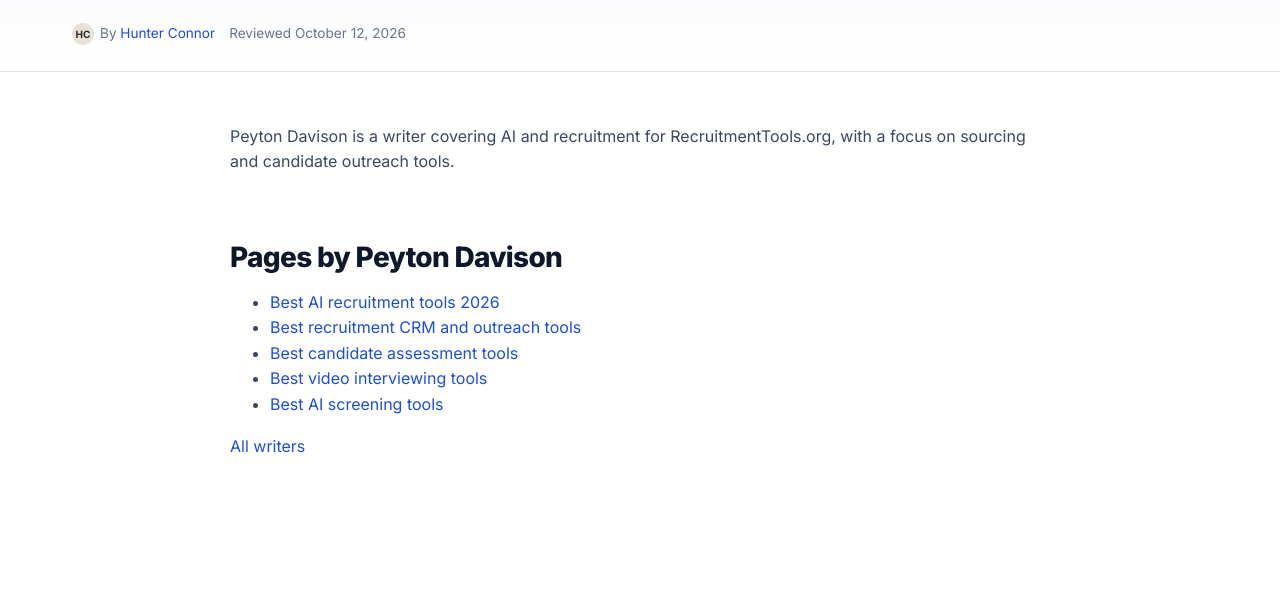
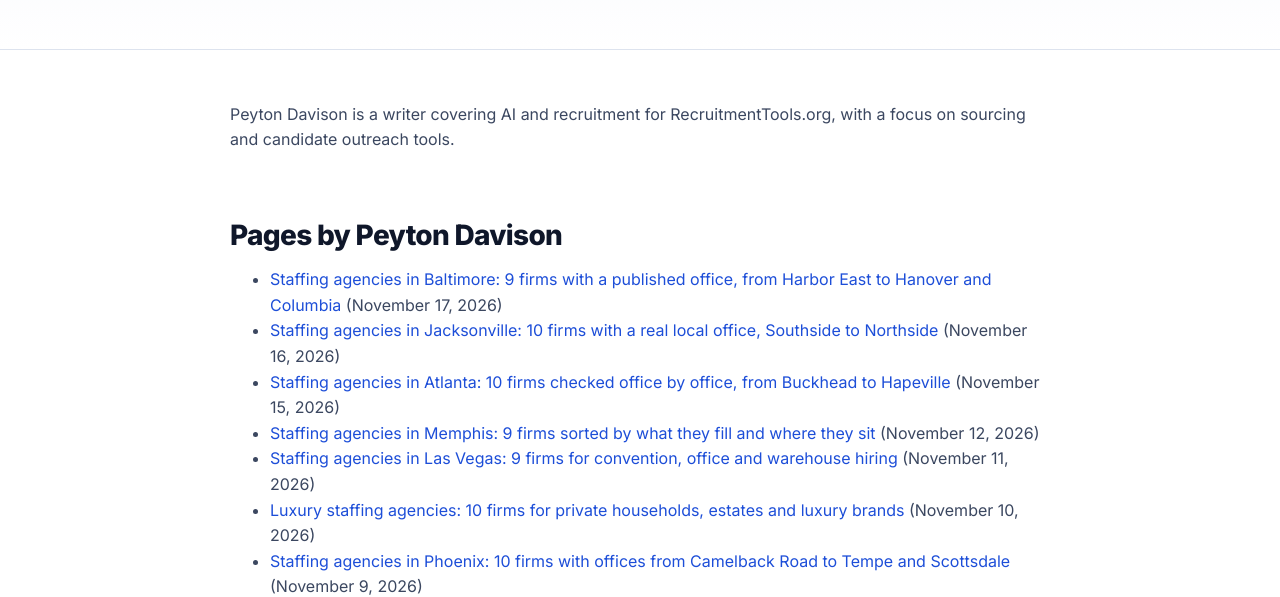
Before and after one commit to SourcingBench/recruitmenttools-org, an Astro site: page /authors/peyton-davison in a window 1280 px wide. Shown: the part 211-808 px from the top of the page. Built offline with nearby package versions, Linux system fonts and the light colour scheme; Astro itself is replaced by a stand-in of ours.

Commit message:
Fix writer pages: drop stray byline, list all articles newest first (#34)
Co-authored-by: Devin AI <158243242+devin-ai-integration[bot]@users.noreply.github.com>

```diff
--- a/src/components/PageHead.astro
+++ b/src/components/PageHead.astro
@@ -2,7 +2,7 @@
 import WriterByline from './WriterByline.astro';
 import { fmtDate, LAST_REVIEWED, AUTHOR_NAME } from '../data/site';
 import Logo from './Logo.astro';
-const { title, lead, crumbs = [], updated = LAST_REVIEWED, eyebrow = null, logo = null } = Astro.props;
+const { title, lead, crumbs = [], updated = LAST_REVIEWED, eyebrow = null, logo = null, byline = true } = Astro.props;
 ---
 <div class="pagehead">
   <div class="wrap">
@@ -10,6 +10,6 @@ const { title, lead, crumbs = [], updated = LAST_REVIEWED, eyebrow = null, logo
     {eyebrow && <div class="eyebrow">{eyebrow}</div>}
     {logo ? <div class="with-logo"><Logo slug={logo.slug} name={logo.name} class="lg" /><h1>{title}</h1></div> : <h1>{title}</h1>}
     {lead && <p class="lead">{lead}</p>}
-    <div class="byline"><span><WriterByline /></span><span>Reviewed {fmtDate(updated)}</span></div>
+    {byline && <div class="byline"><span><WriterByline /></span><span>Reviewed {fmtDate(updated)}</span></div>}
   </div>
 </div>
--- a/src/pages/authors/[slug].astro
+++ b/src/pages/authors/[slug].astro
@@ -1,22 +1,29 @@
 ---
 import Base from '../../layouts/Base.astro';
 import PageHead from '../../components/PageHead.astro';
-import { SITE_URL } from '../../data/site';
+import { SITE_URL, fmtDate } from '../../data/site';
 import categories from '../../data/categories.json';
 import stacks from '../../data/stacks.json';
+import agencies from '../../data/agencies.json';
+import compare from '../../data/compare.json';
+import switching from '../../data/switching.json';
+import definitions from '../../data/definitions.json';
+import roundups from '../../data/roundups.json';
+import tools from '../../data/tools.json';
 import { WRITERS, writerFor, personLd } from '../../data/writers';
-const ALL = [{ path: '/best-recruitment-tools/', name: 'Best recruitment tools 2026' }, { path: '/best-ai-recruitment-tools/', name: 'Best AI recruitment tools 2026' }, ...categories.map((c) => ({ path: `/categories/${c.slug}/`, name: `Best ${c.plural}` })), ...stacks.map((s) => ({ path: `/stacks/${s.slug}/`, name: s.title }))];
+const tn = Object.fromEntries(tools.map((t) => [t.slug, t.name]));
+const ALL = [{ path: '/best-recruitment-tools/', name: 'Best recruitment tools 2026' }, { path: '/best-ai-recruitment-tools/', name: 'Best AI recruitment tools 2026' }, ...categories.map((c) => ({ path: `/categories/${c.slug}/`, name: `Best ${c.plural}` })), ...stacks.map((s) => ({ path: `/stacks/${s.slug}/`, name: s.title })), ...(agencies as any[]).map((x) => ({ path: `/agencies/${x.slug}/`, name: x.h1, date: x.date ?? x.updated })), ...(compare as any[]).map((x) => ({ path: `/compare/${x.a}-vs-${x.b}/`, name: `${tn[x.a]} vs ${tn[x.b]}`, date: x.date ?? x.updated })), ...(switching as any[]).map((x) => ({ path: `/switching/${x.slug}/`, name: x.title, date: x.date ?? x.updated })), ...(definitions as any[]).map((x) => ({ path: `/what-is/${x.slug}/`, name: x.question, date: x.date ?? x.updated })), ...(roundups as any[]).map((x) => ({ path: `/this-week/${x.slug}/`, name: x.title, date: x.date ?? x.updated })), ...tools.map((t) => ({ path: `/tools/${t.slug}/`, name: `${t.name} review` }))] as { path: string; name: string; date?: string }[];
 export function getStaticPaths() { return WRITERS.map((w) => ({ params: { slug: w.slug }, props: { w } })); }
 const { w } = Astro.props as any;
-const mine = ALL.filter((p) => writerFor(p.path).slug === w.slug);
+const mine = ALL.filter((p) => writerFor(p.path).slug === w.slug).sort((x, y) => (y.date ?? '').localeCompare(x.date ?? ''));
 const schema = [{ '@context': 'https://schema.org', '@type': 'ProfilePage', mainEntity: { ...personLd(w), description: w.bio } }];
 ---
 <Base title={`${w.name}, Writer | RecruitmentTools.org`} description={w.bio} schema={schema}>
-  <PageHead title={w.name} crumbs={[{ name: 'Home', path: '/' }, { name: 'Writers', path: '/authors/' }, { name: w.name, path: `/authors/${w.slug}/` }]} />
+  <PageHead byline={false} title={w.name} crumbs={[{ name: 'Home', path: '/' }, { name: 'Writers', path: '/authors/' }, { name: w.name, path: `/authors/${w.slug}/` }]} />
   <div class="wrap single narrow">
       <p>{w.bio}</p>
       <h2>Pages by {w.name}</h2>
-      <ul>{mine.map((m) => <li><a href={m.path}>{m.name}</a></li>)}</ul>
+      <ul>{mine.map((m) => <li><a href={m.path}>{m.name}</a>{m.date && <> ({fmtDate(m.date)})</>}</li>)}</ul>
       <p><a href="/authors/">All writers</a></p>
   </div>
 </Base>
--- a/src/pages/authors/index.astro
+++ b/src/pages/authors/index.astro
@@ -8,7 +8,7 @@ import { WRITERS } from '../../data/writers';
 const schema = [{ '@context': 'https://schema.org', '@type': 'CollectionPage', name: 'Writers', hasPart: WRITERS.map((w) => ({ '@type': 'Person', name: w.name, url: `${SITE_URL}/authors/${w.slug}/` })) }];
 ---
 <Base title="Writers | RecruitmentTools.org" description="The writers behind RecruitmentTools.org." schema={schema}>
-  <PageHead title="Our writers" crumbs={[{ name: 'Home', path: '/' }, { name: 'Writers', path: '/authors/' }]} />
+  <PageHead byline={false} title="Our writers" crumbs={[{ name: 'Home', path: '/' }, { name: 'Writers', path: '/authors/' }]} />
   <div class="wrap single narrow">
       <p>The writers behind RecruitmentTools.org. Every page carries the name of the writer responsible for it; rankings follow the published method and no vendor pays for placement.</p>
       <ul class="writer-list">{WRITERS.map((w) => <li><a href={`/authors/${w.slug}/`}><b>{w.name}</b></a>: {w.bio}</li>)}</ul>
```
